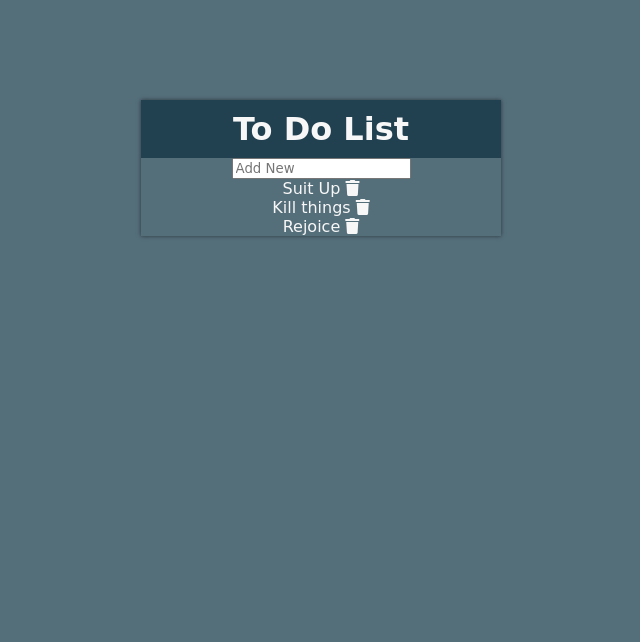
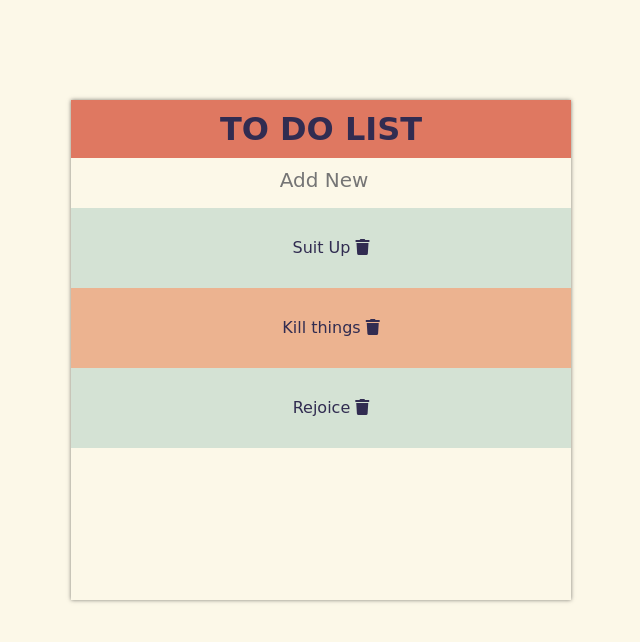
Before and after one commit to jalalasif/jquery-todo-list, a plain HTML site: page index.html in a window 1280 px wide. Shown: the whole page, without its empty margins (319-959 px from the left). Drawn offline with nearby package versions, Linux system fonts and the light colour scheme; a web font is replaced by a local one.

Commit message:
Looks pretty, all functions work!

```diff
--- a/css/style.css
+++ b/css/style.css
@@ -1,7 +1,7 @@
 body {
   font-family: 'Hachi Maru Pop', cursive;
-  background-color: #546e7a;
-  color: #f7f7f7;
+  background-color: #fcf8e8;
+  color: #312c51;
 }
 
 ul{
@@ -12,22 +12,44 @@ ul{
 
 input{
   font-family: 'Hachi Maru Pop', cursive;
+  font-size: 20px;
+  text-align: center;
+  background-color: #fcf8e8;
+  width: 100%%;
+  padding: 10px 10px 16px 16px;
+  box-sizing: border-box;
+  border: none;
+
 }
 
 #container{
-  width: 360px;
+  width: 500px;
+  height: 500px;
   margin: 100px auto;
   box-shadow: 0 0 4px rgba(0,0,0, 0.5);
   text-align: center;
 }
 
 h1{
-  background-color: #214151;
+  background-color: #df7861;
   margin: 0;
   padding:10px 20px;
+  text-transform: uppercase;
 }
 
 .done{
   color: gray;
   text-decoration: line-through;
 }
+
+li{
+  background-color: #d4e2d4;
+  padding: 0 0 0 20px;
+  height: 80px;
+  line-height: 80px;
+}
+
+li:nth-child(2n){
+  background-color: #ecb390;
+
+}
```
